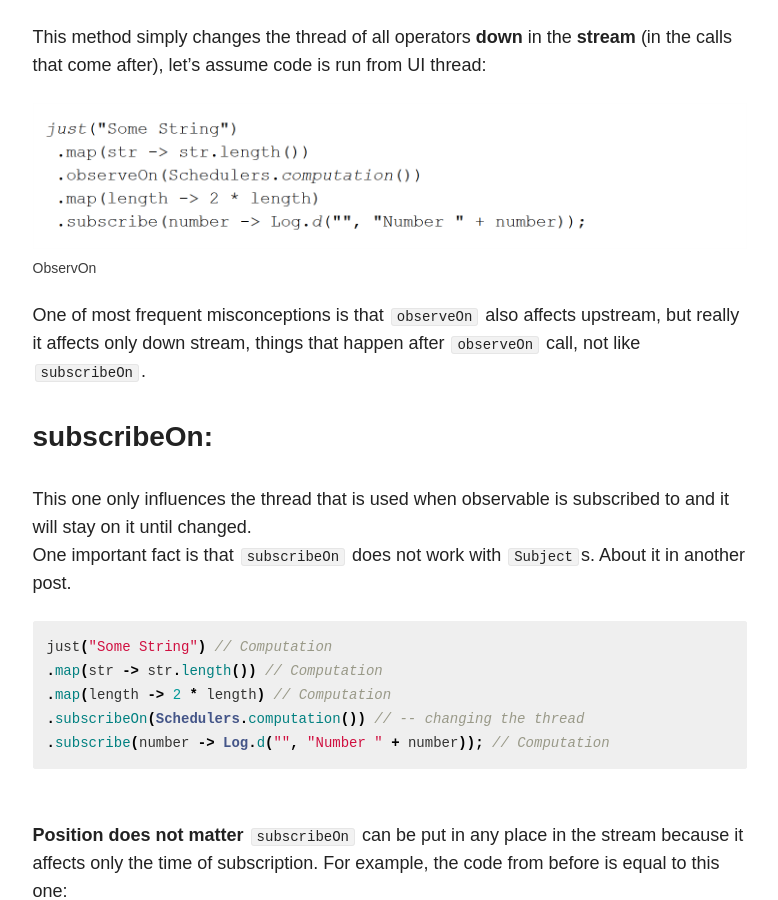
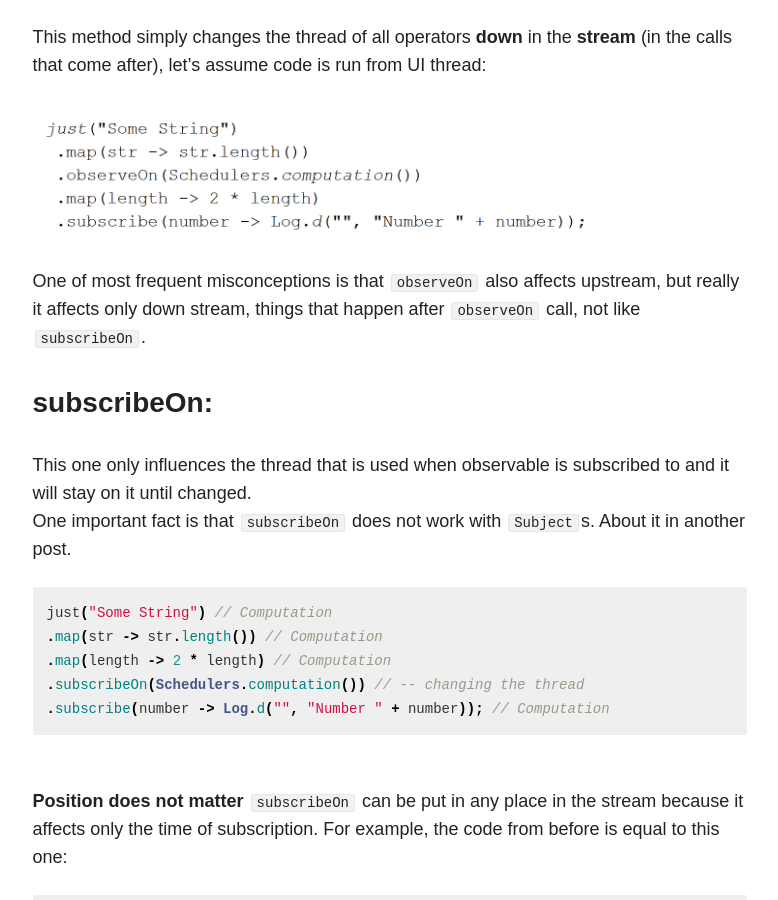
Before and after one commit to upday/upday.github.io, a Jekyll site: the page built from _posts/blog/2016-04-15-subscribe_on.md, in a window 1280 px wide and 900 px high, scrolled down 883 px. Shown: the whole window, without its empty margins (347-1125 px from the left). Built offline with Jekyll 4.4.1, drawn with Linux system fonts in a browser that asks for light colours; nearby versions of some CDN libraries.

```diff
--- a/_posts/blog/2016-04-15-subscribe_on.md
+++ b/_posts/blog/2016-04-15-subscribe_on.md
@@ -20,7 +20,6 @@
 
 <picture>
 	<img src="/images/ObserveOn.gif" alt="image">
-	<figcaption>ObservOn</figcaption>
 </picture>
 
 One of most frequent misconceptions is that ``observeOn`` also affects upstream, but really it affects only down stream, things that happen after ``observeOn`` call, not like ``subscribeOn``.
```
